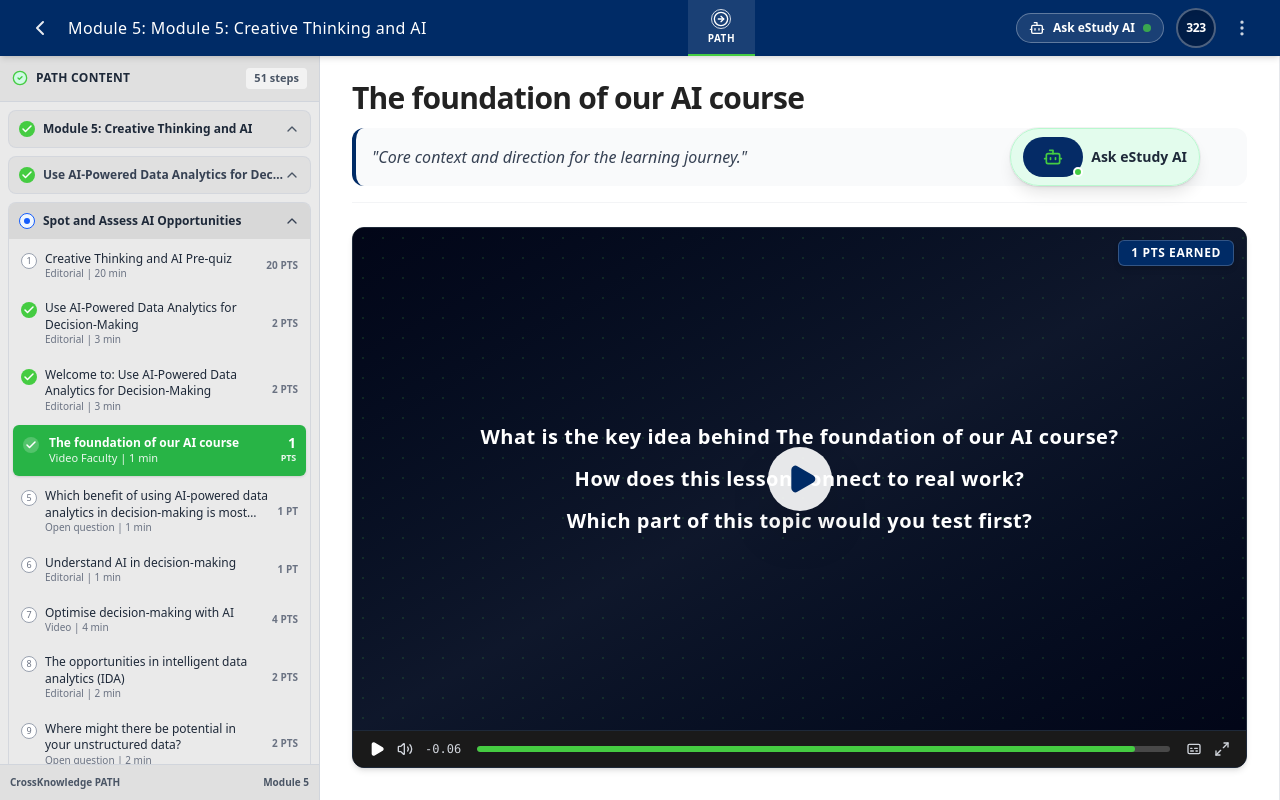
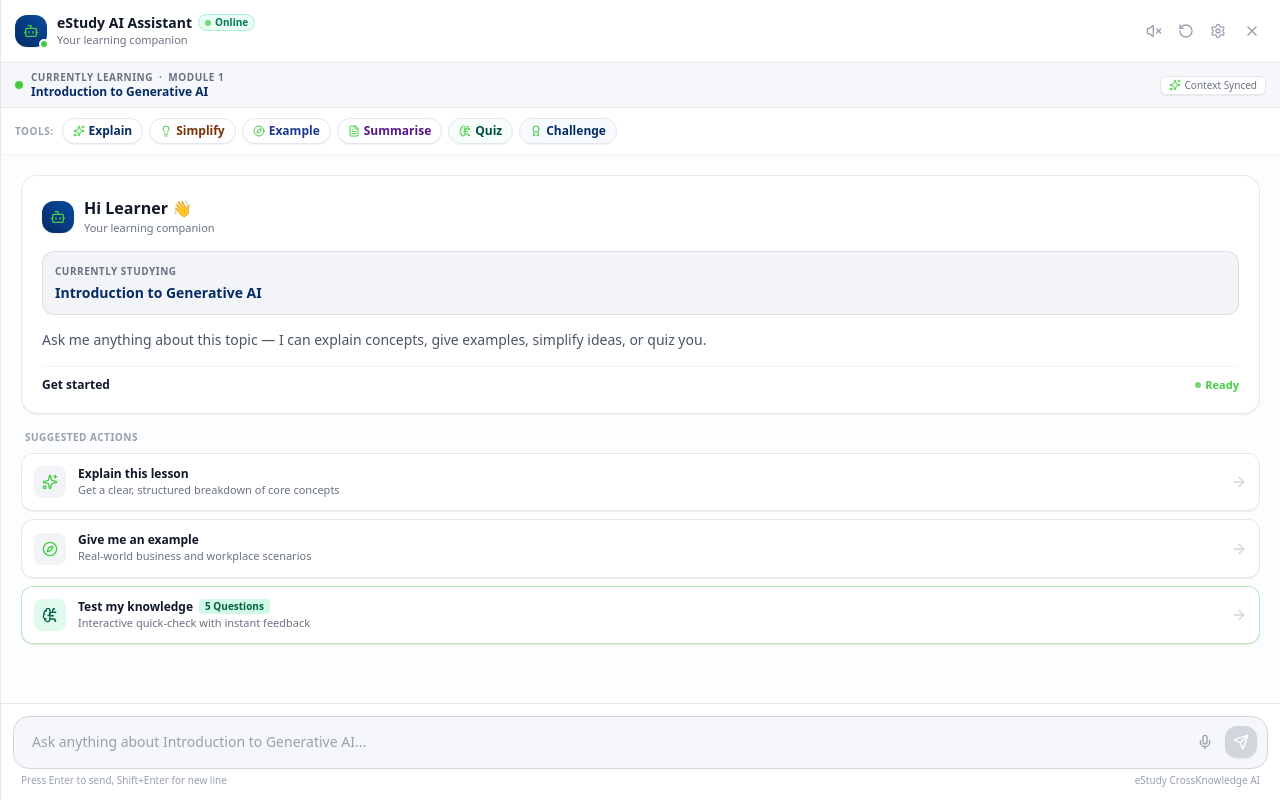
Before and after one commit to LesediTlhapane/AI-Assistant-Chatbot, a React (Vite) app: page / in a window 1280 px wide. Built offline with nearby package versions, Linux system fonts and the light colour scheme; no server answers.

Commit message:
main.tsx changed

```diff
--- a/src/main.tsx
+++ b/src/main.tsx
@@ -9,16 +9,28 @@
 //   </StrictMode>,
 // );
 
+// import { StrictMode } from 'react';
+// import { createRoot } from 'react-dom/client';
+// import App from './App.tsx';
+// import { EmbedApp } from './EmbedApp.tsx';
+// import './index.css';
+
+// const isEmbed = window.location.pathname === '/embed';
+
+// createRoot(document.getElementById('root')!).render(
+//   <StrictMode>
+//     {isEmbed ? <EmbedApp /> : <App />}
+//   </StrictMode>
+// );
+
+
 import { StrictMode } from 'react';
 import { createRoot } from 'react-dom/client';
-import App from './App.tsx';
 import { EmbedApp } from './EmbedApp.tsx';
 import './index.css';
 
-const isEmbed = window.location.pathname === '/embed';
-
 createRoot(document.getElementById('root')!).render(
   <StrictMode>
-    {isEmbed ? <EmbedApp /> : <App />}
+    <EmbedApp />
   </StrictMode>
 );
```
